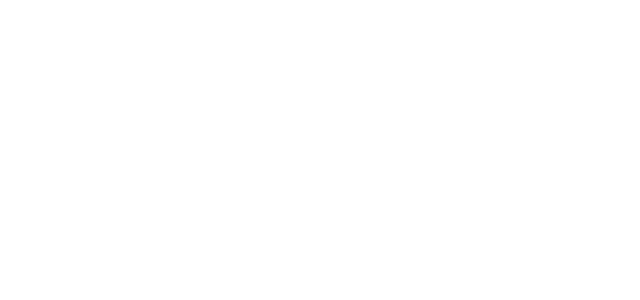
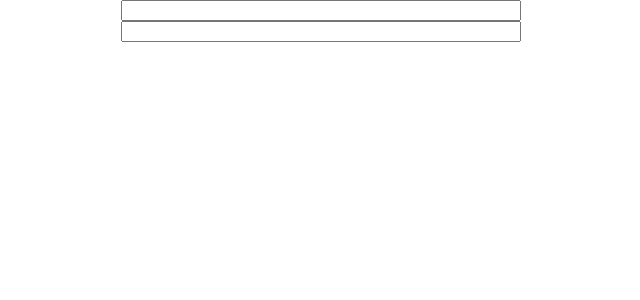
Before and after one commit to CD-Mackay/bad_ui_battles, a React (Create React App) app in the folder bad_password_validation/: page / in a window 1280 px wide. Shown: the top 300 px of the page, without its empty margins (319-959 px from the left). Built offline with nearby package versions, Linux system fonts and the light colour scheme.

Commit message:
build and style inputs

```diff
--- a/bad_password_validation/src/App.css
+++ b/bad_password_validation/src/App.css
@@ -2,37 +2,9 @@
   text-align: center;
 }
 
-.App-logo {
-  height: 40vmin;
-  pointer-events: none;
-}
-
-@media (prefers-reduced-motion: no-preference) {
-  .App-logo {
-    animation: App-logo-spin infinite 20s linear;
-  }
-}
-
-.App-header {
-  background-color: #282c34;
-  min-height: 100vh;
+.user-form {
   display: flex;
   flex-direction: column;
-  align-items: center;
-  justify-content: center;
-  font-size: calc(10px + 2vmin);
-  color: white;
+  margin: 0 auto;
+  width: 400px;
 }
-
-.App-link {
-  color: #61dafb;
-}
-
-@keyframes App-logo-spin {
-  from {
-    transform: rotate(0deg);
-  }
-  to {
-    transform: rotate(360deg);
-  }
-}
--- a/bad_password_validation/src/App.js
+++ b/bad_password_validation/src/App.js
@@ -4,6 +4,10 @@ import './App.css';
 function App() {
   return (
     <div className="App">
+      <form className="user-form">
+        <input type="text"></input>
+        <input type="password"></input>
+      </form>
     </div>
   );
 }
```
